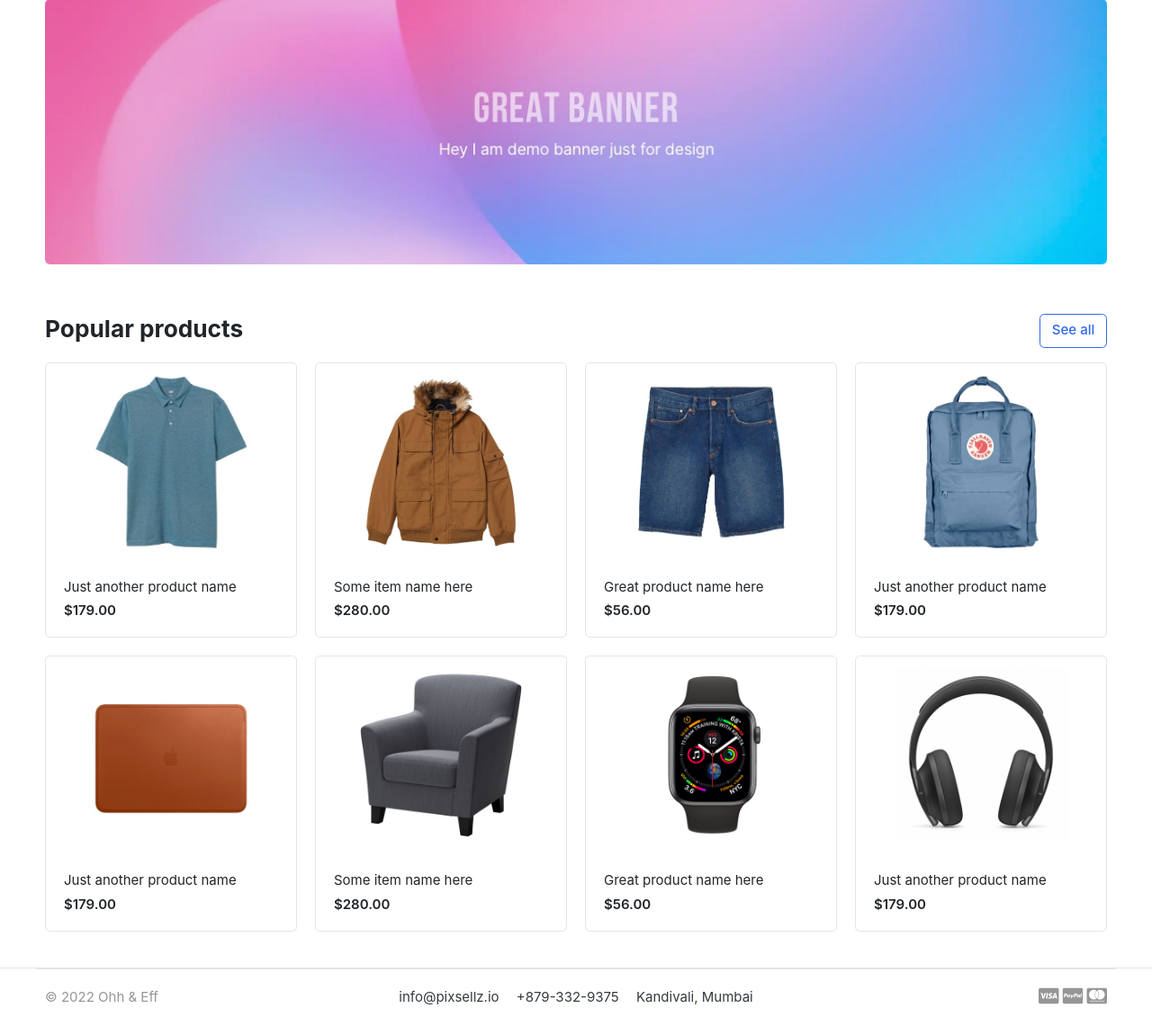
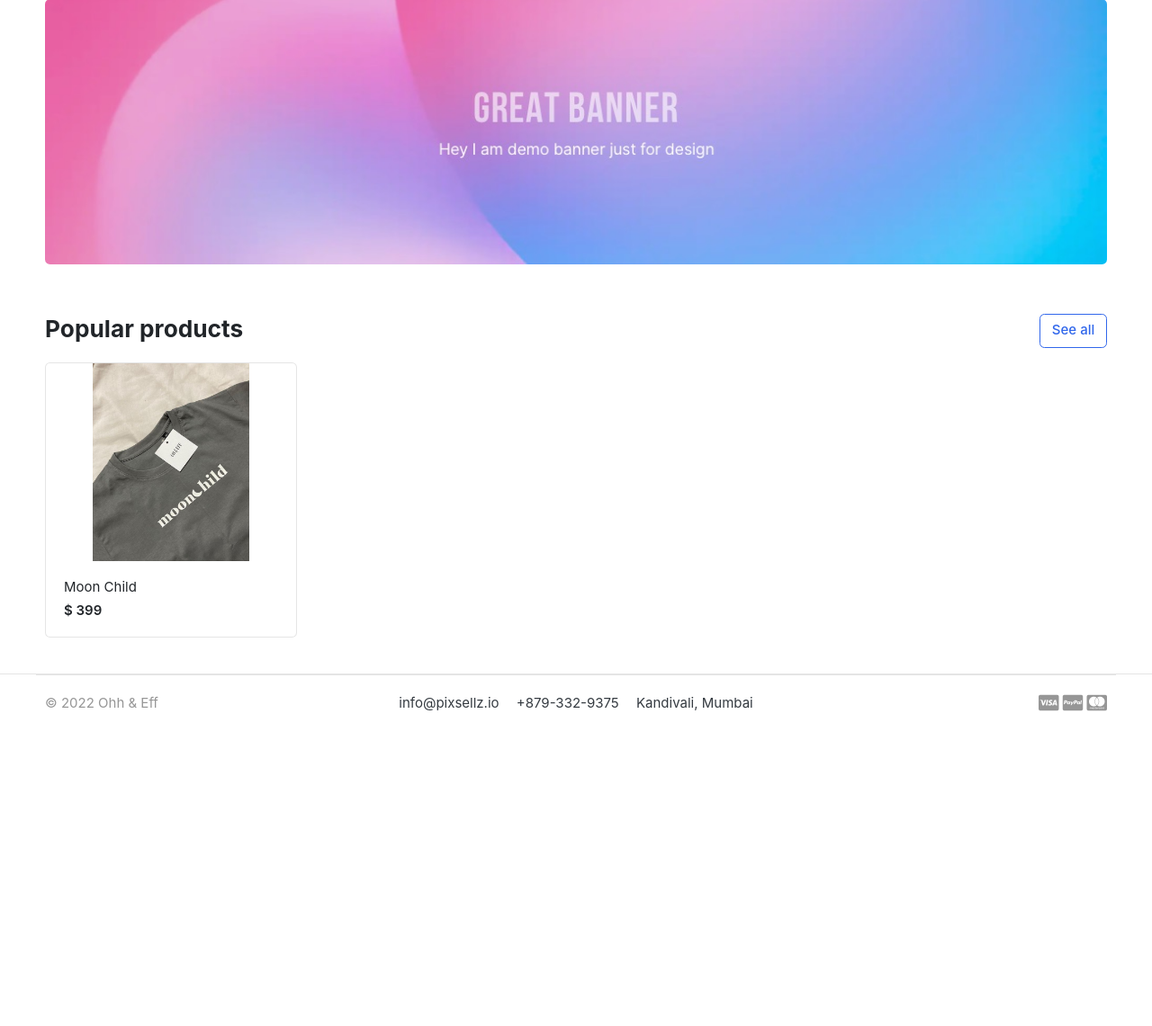
Before and after one commit to beingyoyo/e-commerce, a Django app: page / in a window 1280 px wide. Shown: the part 139-1280 px from the top of the page at 90% size. After the commit the page ends 930 px from the top, so only its background shows below. Run offline with Django 4.2, Linux system fonts and the light colour scheme; data comes from the database, SQL or seed files in the repository; both versions use the stored data as it was after the commit; parts of the project's set-up code (start-up, migrations or seed data) failed here and were passed over; some libraries are stand-ins or nearby versions; some web fonts are replaced.

Commit message:
view changes for products

```diff
--- a/e_commerce/templates/home.html
+++ b/e_commerce/templates/home.html
@@ -22,79 +22,22 @@
 
 
 	<div class="row">
+		{% if products %}
+			{% for product in products  %}
 				<div class="col-md-3">
 					<div class="card card-product-grid">
-			<a href="./product-detail.html" class="img-wrap"> <img src="{% static 'images/items/1.jpg'%}"> </a>
+						<a href="{{product.get_absolute_url}}" class="img-wrap"> <img src="{{product.images.url}}"> </a>
 						<figcaption class="info-wrap">
-				<a href="./product-detail.html" class="title">Just another product name</a>
-				<div class="price mt-1">$179.00</div> <!-- price-wrap.// -->
+							<a href="{{product.get_absolute_url}}" class="title">{{product.product_name|capfirst}}</a>
+							<div class="price mt-1">$ {{product.price}}</div>
 						</figcaption>
 					</div>
-	</div> <!-- col.// -->
-	<div class="col-md-3">
-		<div class="card card-product-grid">
-			<a href="./product-detail.html" class="img-wrap"> <img src="{% static 'images/items/2.jpg'%}"> </a>
-			<figcaption class="info-wrap">
-				<a href="./product-detail.html" class="title">Some item name here</a>
-				<div class="price mt-1">$280.00</div> <!-- price-wrap.// -->
-			</figcaption>
 				</div>
-	</div> <!-- col.// -->
-	<div class="col-md-3">
-		<div class="card card-product-grid">
-			<a href="./product-detail.html" class="img-wrap"> <img src="{% static 'images/items/3.jpg'%}"> </a>
-			<figcaption class="info-wrap">
-				<a href="./product-detail.html" class="title">Great product name here</a>
-				<div class="price mt-1">$56.00</div> <!-- price-wrap.// -->
-			</figcaption>
+
+			{% endfor %}
+		{% endif %}
+
 	</div>
-	</div> <!-- col.// -->
-	<div class="col-md-3">
-		<div class="card card-product-grid">
-			<a href="./product-detail.html" class="img-wrap"> <img src="{% static 'images/items/4.jpg'%}"> </a>
-			<figcaption class="info-wrap">
-				<a href="./product-detail.html" class="title">Just another product name</a>
-				<div class="price mt-1">$179.00</div> <!-- price-wrap.// -->
-			</figcaption>
-		</div>
-	</div> <!-- col.// -->
-	<div class="col-md-3">
-		<div class="card card-product-grid">
-			<a href="./product-detail.html" class="img-wrap"> <img src="{% static 'images/items/5.jpg'%}"> </a>
-			<figcaption class="info-wrap">
-				<a href="./product-detail.html" class="title">Just another product name</a>
-				<div class="price mt-1">$179.00</div> <!-- price-wrap.// -->
-			</figcaption>
-		</div>
-	</div> <!-- col.// -->
-	<div class="col-md-3">
-		<div class="card card-product-grid">
-			<a href="./product-detail.html" class="img-wrap"> <img src="{% static 'images/items/6.jpg'%}"> </a>
-			<figcaption class="info-wrap">
-				<a href="./product-detail.html" class="title">Some item name here</a>
-				<div class="price mt-1">$280.00</div> <!-- price-wrap.// -->
-			</figcaption>
-		</div>
-	</div> <!-- col.// -->
-	<div class="col-md-3">
-		<div class="card card-product-grid">
-			<a href="./product-detail.html" class="img-wrap"> <img src="{% static 'images/items/7.jpg'%}"> </a>
-			<figcaption class="info-wrap">
-				<a href="./product-detail.html" class="title">Great product name here</a>
-				<div class="price mt-1">$56.00</div> <!-- price-wrap.// -->
-			</figcaption>
-		</div>
-	</div> <!-- col.// -->
-	<div class="col-md-3">
-		<div class="card card-product-grid">
-			<a href="./product-detail.html" class="img-wrap"> <img src="{% static 'images/items/9.jpg'%}"> </a>
-			<figcaption class="info-wrap">
-				<a href="./product-detail.html" class="title">Just another product name</a>
-				<div class="price mt-1">$179.00</div> <!-- price-wrap.// -->
-			</figcaption>
-		</div>
-	</div> <!-- col.// -->
-</div> <!-- row.// -->
 
 </div><!-- container // -->
 </section>
--- a/e_commerce/views.py
+++ b/e_commerce/views.py
@@ -1,4 +1,12 @@
+from multiprocessing import context
 from django.shortcuts  import render
 
+from store.models import Product
+
 def home(request):
-    return render(request, template_name= "home.html")
+    products = Product.objects.all().filter(is_available=True)
+    context = {
+        'products' : products,
+    }
+    return render(request, 'home.html', context)
+    #return render(request, template_name= "home.html", context=context)
```
Also changed, not shown: db.sqlite3, media/photos/products/moonchild.png (added). Lines whose indentation alone changed are shown as unchanged.
